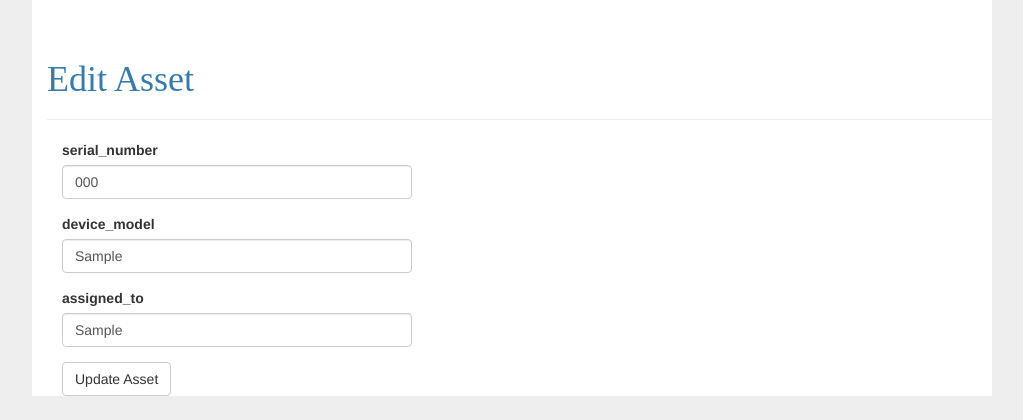
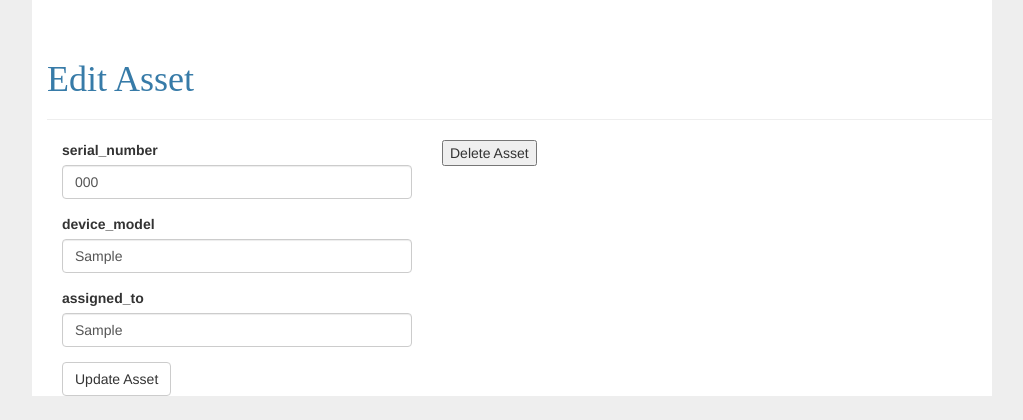
Before and after one commit to geektechdude/qa-se-webapp, a Flask app: page /asset/1 in a window 1280 px wide; the page is wider, and only the part inside the window is pictured. Shown: the part 62-482 px from the top of that part, without its empty margins (128-1151 px from the left). Run offline with Flask 2, Linux system fonts and the light colour scheme; a user stored in the database is signed in; tables that the repository leaves empty hold one stand-in row (values such as "Sample post"); some libraries are stand-ins or nearby versions.

Commit message:
Adding option to DELETE asset

```diff
--- a/flaskwebapp/app/main/views.py
+++ b/flaskwebapp/app/main/views.py
@@ -63,3 +63,11 @@ def edit(id):
     form.device_model.data = asset.device_model
     form.assigned_to.data = asset.assigned_to
     return render_template('views/edit_asset.html',form=form,id=id)
+
+@main.route('/asset/<int:id>/delete', methods=['POST'])
+def delete_asset(id):
+    asset = Asset.query.get_or_404(id)
+    db.session.delete(asset)
+    db.session.commit()
+    flash('Asset Deleted')
+    return redirect(url_for('main.index'))
--- a/flaskwebapp/app/templates/views/edit_asset.html
+++ b/flaskwebapp/app/templates/views/edit_asset.html
@@ -10,4 +10,12 @@
 <div class="col-md-4">
     {{ wtf.quick_form(form) }}
 </div>
+
+<div class="col-md-4">
+    <form method="POST"
+        action="{{ url_for('main.delete_asset', id=id) }}">
+        <input type="submit" value="Delete Asset"
+            onclick="return confirm('Are you sure you want to delete this entry?')">
+    </form>
+</div>
 {% endblock %}
```
